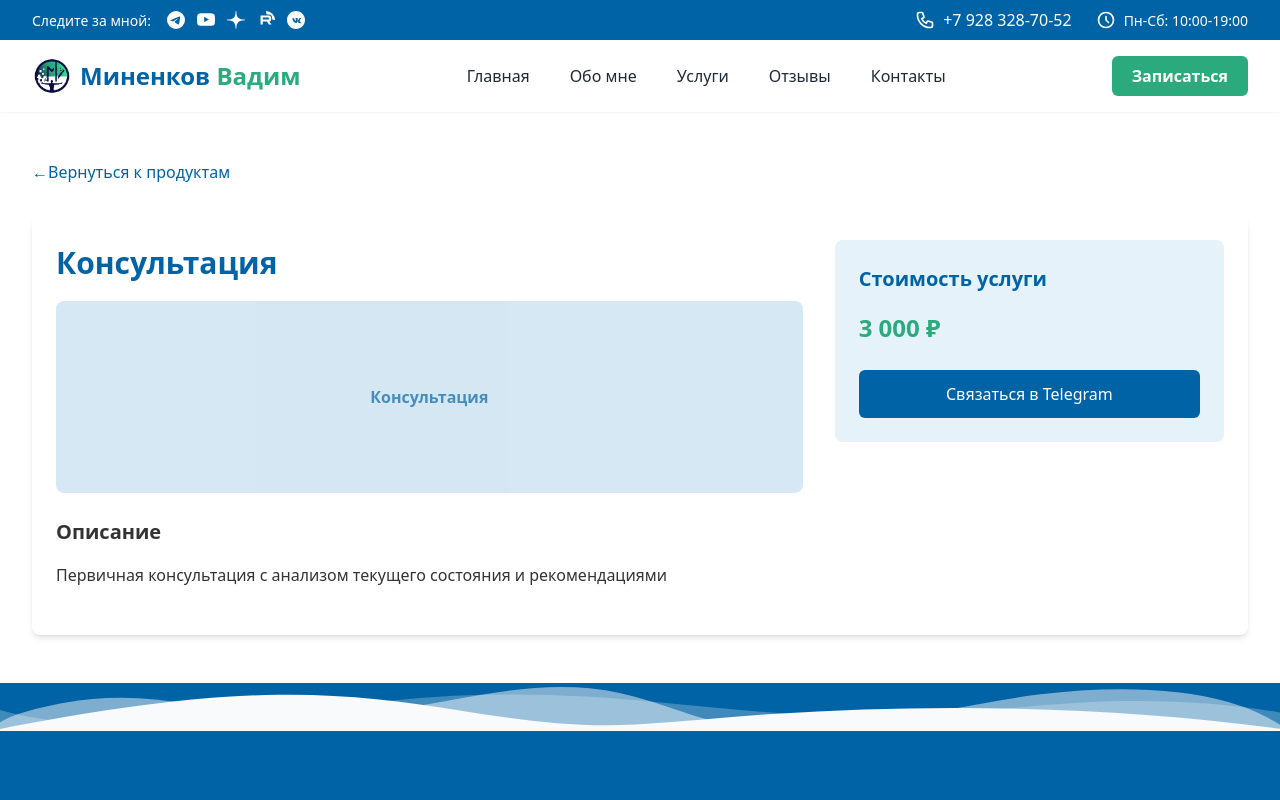
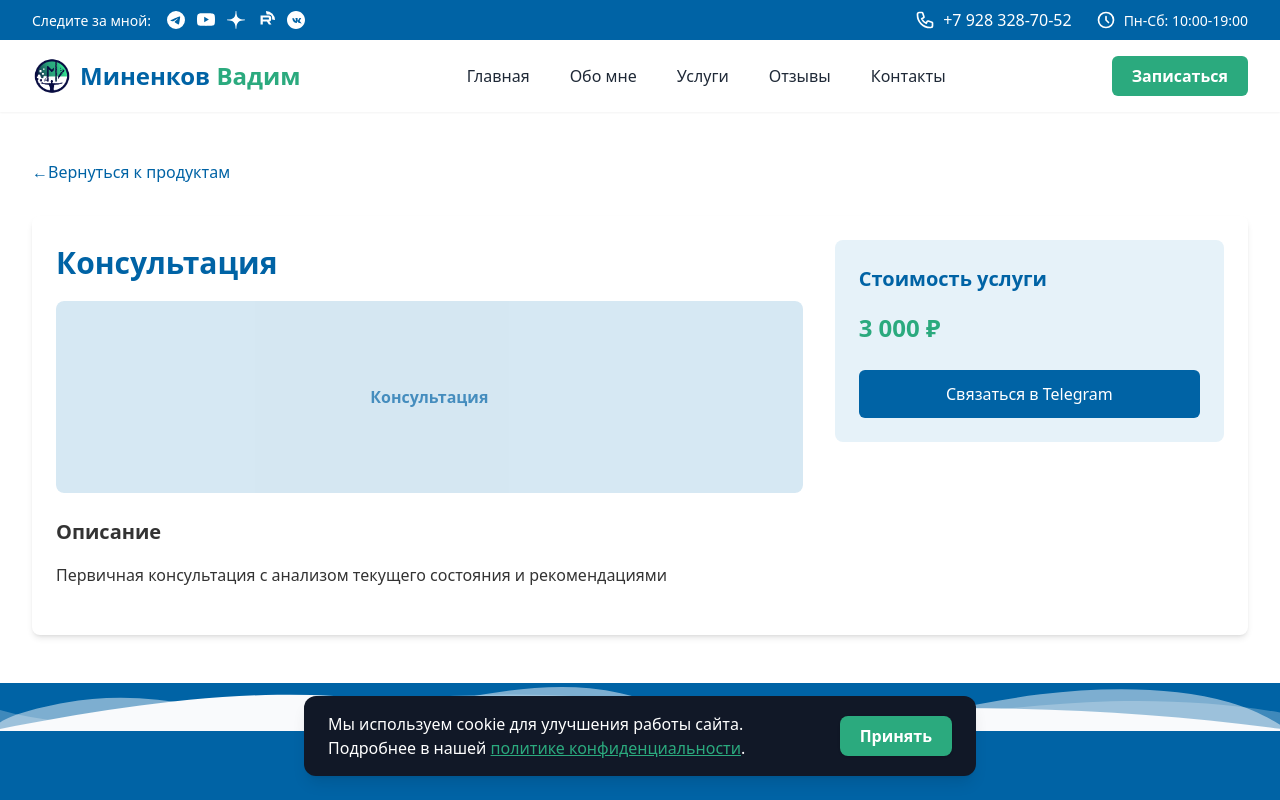
Before and after one commit to mager5/minenkovrehab, a Next.js app: page /products/consultation in a window 1280 px wide. Built offline with nearby package versions, Linux system fonts and the light colour scheme.

Commit message:
feat: добавлен стильный баннер о куки с согласием и ссылкой на политику

```diff
--- a/src/app/layout.tsx
+++ b/src/app/layout.tsx
@@ -3,6 +3,7 @@ import { Inter } from "next/font/google";
 import "./globals.css";
 import Header from "@/components/layout/Header";
 import Footer from "@/components/layout/Footer";
+import CookieBanner from '@/components/CookieBanner';
 
 const inter = Inter({
   subsets: ["latin", "cyrillic"],
@@ -146,6 +147,7 @@ export default function RootLayout({
             {children}
           </main>
           <Footer />
+          <CookieBanner />
         </div>
       </body>
     </html>
--- /dev/null
+++ b/src/components/CookieBanner.tsx
@@ -0,0 +1,47 @@
+"use client";
+import { useEffect, useState } from 'react';
+import Link from 'next/link';
+
+export default function CookieBanner() {
+  const [visible, setVisible] = useState(false);
+
+  useEffect(() => {
+    if (typeof window !== 'undefined') {
+      const consent = localStorage.getItem('cookieConsent');
+      if (!consent) setVisible(true);
+    }
+  }, []);
+
+  const acceptCookies = () => {
+    localStorage.setItem('cookieConsent', 'true');
+    setVisible(false);
+  };
+
+  if (!visible) return null;
+
+  return (
+    <div className="fixed bottom-0 left-0 w-full z-50 flex justify-center pointer-events-none">
+      <div className="pointer-events-auto max-w-2xl w-full mx-4 mb-6 px-6 py-4 bg-gray-900 text-white rounded-xl shadow-lg flex flex-col sm:flex-row items-center gap-4 animate-fade-in">
+        <span className="flex-1 text-sm sm:text-base">
+          Мы используем cookie для улучшения работы сайта. Подробнее в нашей{' '}
+          <Link href="/policy" className="underline text-accent hover:text-accent-dark transition-colors" target="_blank">политике конфиденциальности</Link>.
+        </span>
+        <button
+          onClick={acceptCookies}
+          className="bg-accent hover:bg-accent-dark text-white font-semibold px-5 py-2 rounded-lg shadow transition-colors focus:outline-none focus:ring-2 focus:ring-accent"
+        >
+          Принять
+        </button>
+      </div>
+      <style jsx global>{`
+        @keyframes fade-in {
+          from { opacity: 0; transform: translateY(40px); }
+          to { opacity: 1; transform: translateY(0); }
+        }
+        .animate-fade-in {
+          animation: fade-in 0.6s cubic-bezier(0.4,0,0.2,1);
+        }
+      `}</style>
+    </div>
+  );
+}
```
